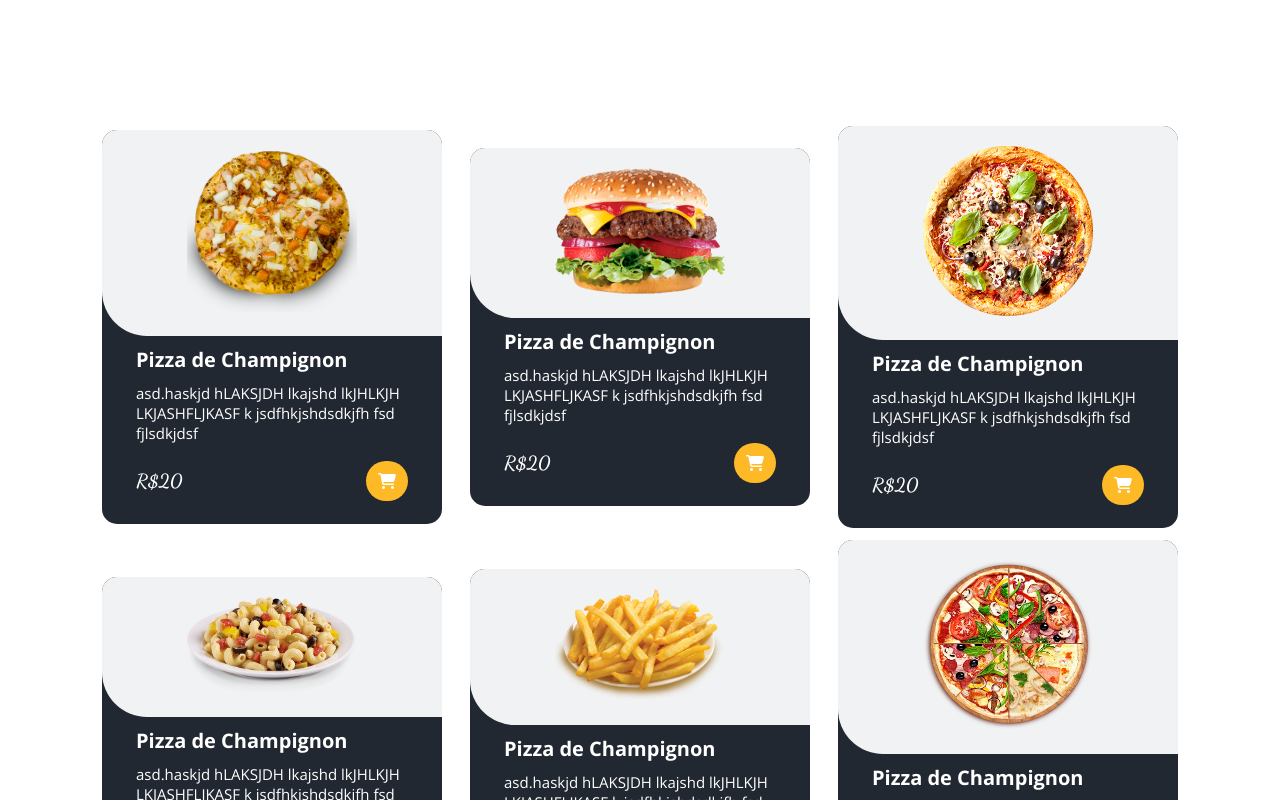
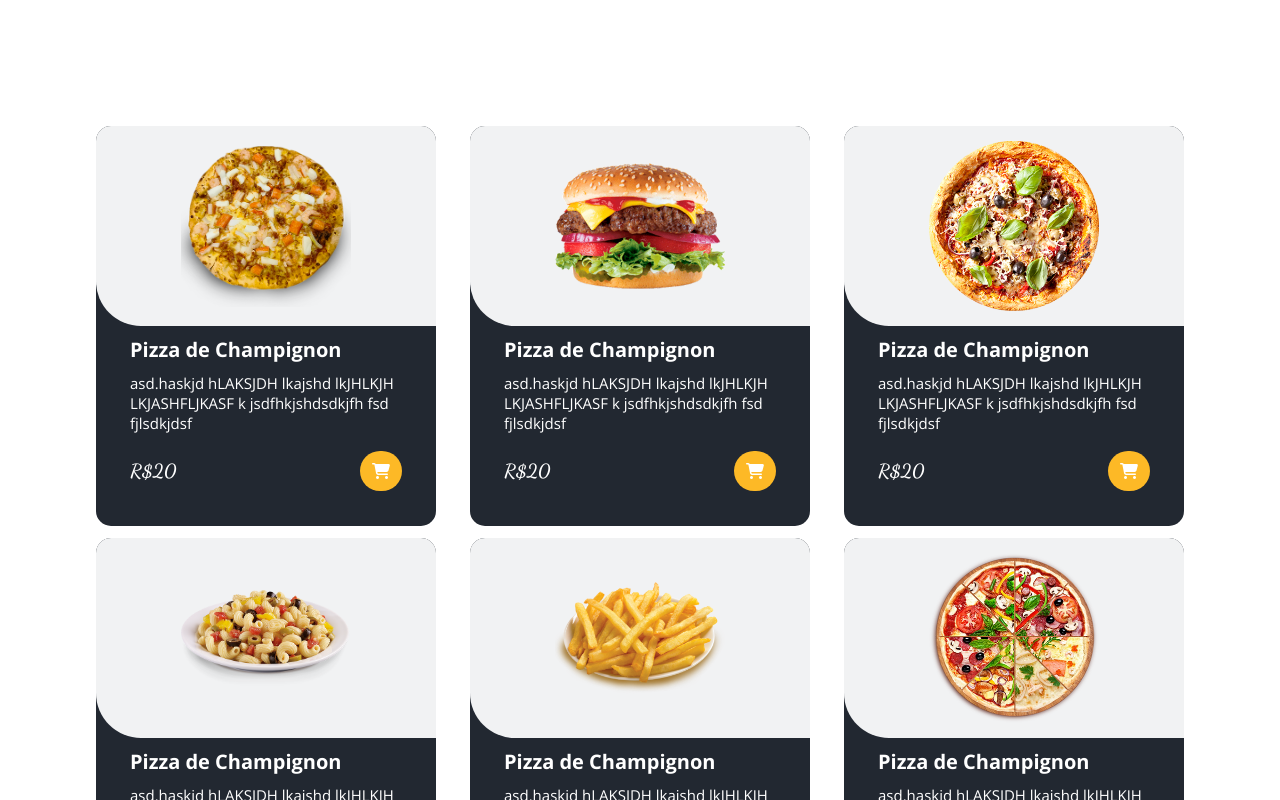
Before and after one commit to GMN-dev/React-Feane-Shop, a React (Create React App) app: page / in a window 1280 px wide. Shown: the part 1240-2040 px from the top of the page. Built offline with nearby package versions, Linux system fonts and the light colour scheme.

Commit message:
ajustes no card de menu

```diff
--- a/package.json
+++ b/package.json
@@ -9,7 +9,7 @@
     "@testing-library/user-event": "^13.5.0",
     "react": "^18.2.0",
     "react-dom": "^18.2.0",
-    "react-scripts": "5.0.1",
+    "react-scripts": "^5.0.1",
     "react-slideshow-image": "^4.2.1",
     "web-vitals": "^2.1.4"
   },
--- a/src/index.css
+++ b/src/index.css
@@ -2,7 +2,7 @@
 
 .container{
   margin: 0 auto;
-  max-width: 85vw; /* opcional: para definir a largura máxima do conteúdo */
+  max-width: 1100px; /* opcional: para definir a largura máxima do conteúdo */
 }
 
 
--- a/src/menuCard/menuCard_style.css
+++ b/src/menuCard/menuCard_style.css
@@ -1,6 +1,7 @@
 .container-menucard{
     max-width: 100%;
     width: 340px ;
+    height:400px;
     background-color: #222831;
     overflow: hidden;
     color: white;
@@ -10,11 +11,14 @@
 
 
 .food-img{
-    /* width: 80%; */
+    height: 200px;
     background-color: #F1F2F3;
     border-radius: 0 0 0px 45px;
     text-align: center;
-    padding: 0px;
+    display: flex;
+    flex-direction: column;
+    align-items: center;
+    justify-content: center;
 }
 
 .food-img img{
@@ -39,9 +43,7 @@
 }
 
 .food-info{
-    /* background-color:black  */
     width: 80%;
-    padding-bottom: 5px;
     margin: 0 auto;
 }
 
```
Also changed, not shown: 1 other file (tests, documents, lock files or other folders).
